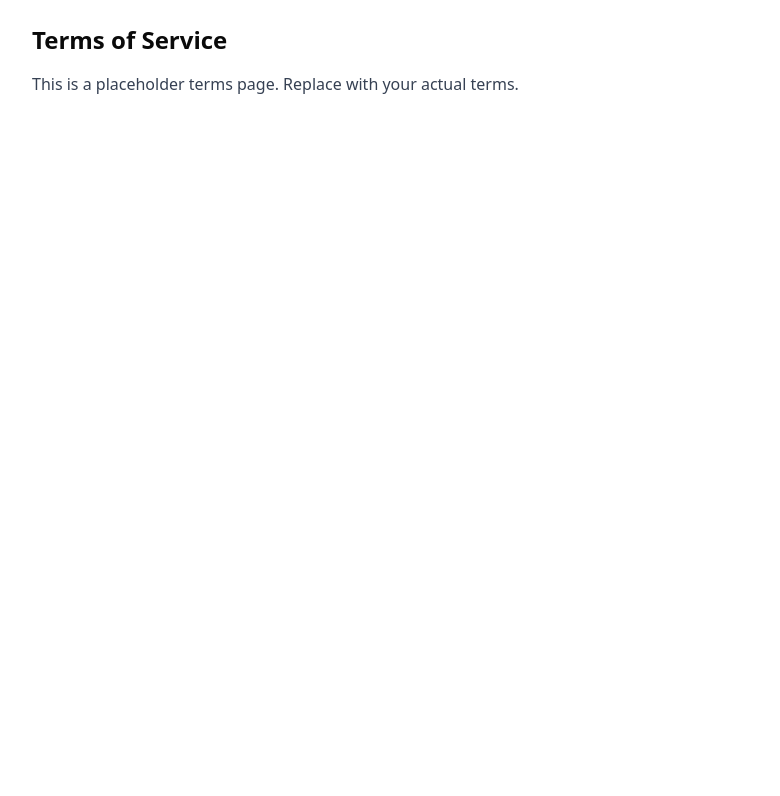
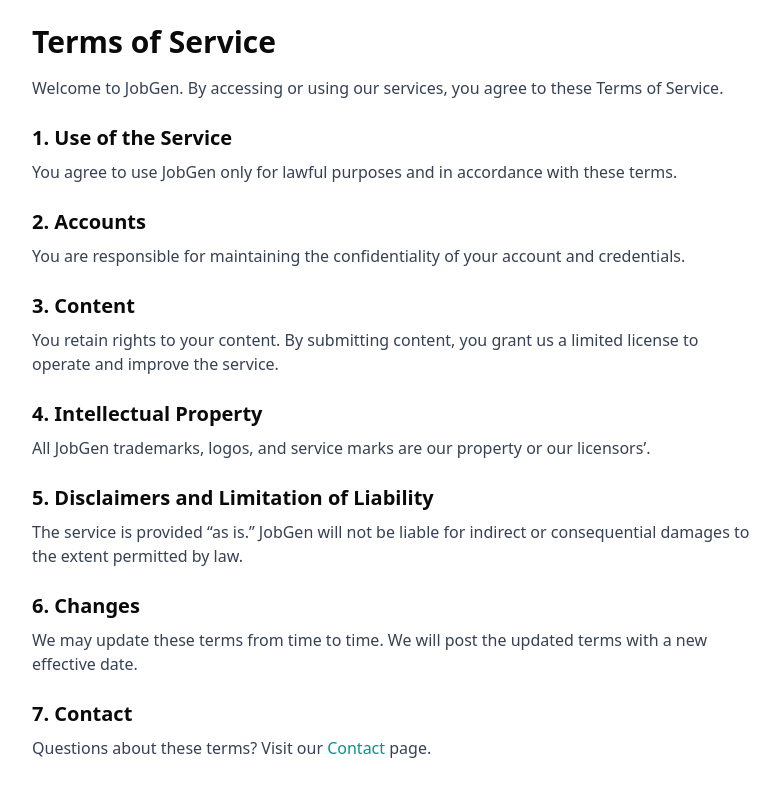
Before and after one commit to naolaboma/JobGen, a Next.js app in the folder frontend/: page /terms in a window 1280 px wide. Shown: the top 796 px of the page, without its empty margins (248-1028 px from the left). Built offline with nearby package versions, Linux system fonts and the light colour scheme; no server answers.

Commit message:
corrected about us ... sections

```diff
--- a/frontend/app/about/page.tsx
+++ b/frontend/app/about/page.tsx
@@ -1,8 +1,40 @@
 export default function AboutPage() {
   return (
     <main className="max-w-3xl mx-auto p-6">
-      <h1 className="text-2xl font-bold mb-4">About JobGen</h1>
-      <p className="text-gray-700">This is a placeholder About page.</p>
+      <h1 className="text-3xl font-bold mb-4">About JobGen</h1>
+      <p className="text-gray-700 mb-6">
+        JobGen helps candidates generate tailored resumes and cover letters,
+        discover relevant jobs, and streamline applications with AI assistance.
+      </p>
+
+      <section className="space-y-3 mb-8">
+        <h2 className="text-xl font-semibold">Our Mission</h2>
+        <p className="text-gray-700">
+          Make job search faster, smarter, and more inclusive by giving everyone
+          access to AI-powered career tools.
+        </p>
+      </section>
+
+      <section className="space-y-3 mb-8">
+        <h2 className="text-xl font-semibold">What We Do</h2>
+        <ul className="list-disc pl-5 text-gray-700 space-y-2">
+          <li>Parse and enhance your CV to highlight your strengths.</li>
+          <li>Match you with roles based on your skills and interests.</li>
+          <li>Generate role-specific cover letters and application answers.</li>
+          <li>Track applications and get timely reminders.</li>
+        </ul>
+      </section>
+
+      <section className="space-y-3">
+        <h2 className="text-xl font-semibold">Get in Touch</h2>
+        <p className="text-gray-700">
+          Have feedback or partnership ideas? Visit our{" "}
+          <a href="/contact" className="text-teal-600 hover:underline">
+            Contact
+          </a>{" "}
+          page—we’d love to hear from you.
+        </p>
+      </section>
     </main>
   );
 }
--- a/frontend/app/components/header.tsx
+++ b/frontend/app/components/header.tsx
@@ -18,8 +18,7 @@
           <div className="flex items-center gap-3">
             <div className="w-10 h-10 bg-white rounded-full flex items-center justify-center">
               <div className="w-6 h-6 bg-[#7BBFB3] rounded-full flex items-center justify-center">
-                <div className="flex gap-1">
-                </div>
+                <div className="flex gap-1"></div>
               </div>
             </div>
             <span className="text-xl font-semibold text-white dark:text-gray-100">
@@ -29,16 +28,22 @@
 
           {/* Desktop Navigation */}
           <nav className="hidden md:flex items-center gap-8">
-            <a href="#" className="hover:text-gray-200 transition-colors">
+            <a
+              href="/user-home/fallback-page"
+              className="hover:text-gray-200 transition-colors"
+            >
               Jobs
             </a>
-            <a href="#" className="hover:text-gray-200 transition-colors">
+            <a href="/blog" className="hover:text-gray-200 transition-colors">
               Blog
             </a>
-            <a href="#" className="hover:text-gray-200 transition-colors">
+            <a href="/about" className="hover:text-gray-200 transition-colors">
               About
             </a>
-            <a href="#" className="hover:text-gray-200 transition-colors">
+            <a
+              href="/contact"
+              className="hover:text-gray-200 transition-colors"
+            >
               Contact
             </a>
             <div className="w-8 h-8 rounded-full overflow-hidden cursor-pointer">
@@ -70,25 +75,32 @@
           <div className="md:hidden py-4 border-t border-white/20">
             <div className="flex flex-col gap-4">
               <a
-                href="#"
+                href="/blog"
                 onClick={closeMobileMenu}
                 className="hover:text-gray-200 transition-colors"
               >
                 Blog
               </a>
               <a
-                href="#"
+                href="/about"
                 onClick={closeMobileMenu}
                 className="hover:text-gray-200 transition-colors"
               >
                 About
               </a>
               <a
-                href="#"
+                href="/contact"
                 onClick={closeMobileMenu}
                 className="hover:text-gray-200 transition-colors"
               >
                 Contact
+              </a>
+              <a
+                href="/user-home/fallback-page"
+                onClick={closeMobileMenu}
+                className="hover:text-gray-200 transition-colors"
+              >
+                Jobs
               </a>
             </div>
           </div>
--- a/frontend/app/components/landingPage/FooterSection.tsx
+++ b/frontend/app/components/landingPage/FooterSection.tsx
@@ -67,24 +67,30 @@
             <ul className="space-y-2 text-gray-400 dark:text-gray-300">
               <li>
                 <a
-                  href="#"
+                  href="/support"
                   className="hover:text-white dark:hover:text-[#44C3BB] transition-colors"
                 >
                   Help Center
                 </a>
               </li>
               <li>
-                <a href="#" className="hover:text-white transition-colors">
+                <a
+                  href="/contact"
+                  className="hover:text-white transition-colors"
+                >
                   Contact Us
                 </a>
               </li>
               <li>
-                <a href="#" className="hover:text-white transition-colors">
+                <a
+                  href="/privacy"
+                  className="hover:text-white transition-colors"
+                >
                   Privacy Policy
                 </a>
               </li>
               <li>
-                <a href="#" className="hover:text-white transition-colors">
+                <a href="/terms" className="hover:text-white transition-colors">
                   Terms of Service
                 </a>
               </li>
--- a/frontend/app/privacy/page.tsx
+++ b/frontend/app/privacy/page.tsx
@@ -1,11 +1,61 @@
 export default function PrivacyPage() {
   return (
     <main className="max-w-3xl mx-auto p-6">
-      <h1 className="text-2xl font-bold mb-4">Privacy Policy</h1>
-      <p className="text-gray-700">
-        This is a placeholder privacy policy page. Update with your actual
-        policy.
+      <h1 className="text-3xl font-bold mb-4">Privacy Policy</h1>
+      <p className="text-gray-700 mb-6">
+        Effective date: {new Date().getFullYear()}
       </p>
+
+      <section className="space-y-2 mb-6">
+        <h2 className="text-xl font-semibold">Information We Collect</h2>
+        <p className="text-gray-700">
+          Account details, profile/CV data you upload, usage analytics, and
+          communications.
+        </p>
+      </section>
+
+      <section className="space-y-2 mb-6">
+        <h2 className="text-xl font-semibold">How We Use Information</h2>
+        <p className="text-gray-700">
+          To provide and improve JobGen services, personalize recommendations,
+          support you, and ensure security.
+        </p>
+      </section>
+
+      <section className="space-y-2 mb-6">
+        <h2 className="text-xl font-semibold">Sharing</h2>
+        <p className="text-gray-700">
+          We do not sell your data. We may share with service providers under
+          strict contracts and as required by law.
+        </p>
+      </section>
+
+      <section className="space-y-2 mb-6">
+        <h2 className="text-xl font-semibold">Security</h2>
+        <p className="text-gray-700">
+          We use industry-standard measures to protect your data. No method is
+          100% secure.
+        </p>
+      </section>
+
+      <section className="space-y-2 mb-6">
+        <h2 className="text-xl font-semibold">Your Rights</h2>
+        <p className="text-gray-700">
+          You can access, correct, or delete your data, and control marketing
+          communications, subject to applicable law.
+        </p>
+      </section>
+
+      <section className="space-y-2">
+        <h2 className="text-xl font-semibold">Contact</h2>
+        <p className="text-gray-700">
+          Questions? Visit our{" "}
+          <a href="/contact" className="text-teal-600 hover:underline">
+            Contact
+          </a>{" "}
+          page.
+        </p>
+      </section>
     </main>
   );
 }
--- a/frontend/app/terms/page.tsx
+++ b/frontend/app/terms/page.tsx
@@ -1,10 +1,72 @@
 export default function TermsPage() {
   return (
     <main className="max-w-3xl mx-auto p-6">
-      <h1 className="text-2xl font-bold mb-4">Terms of Service</h1>
-      <p className="text-gray-700">
-        This is a placeholder terms page. Replace with your actual terms.
+      <h1 className="text-3xl font-bold mb-4">Terms of Service</h1>
+      <p className="text-gray-700 mb-6">
+        Welcome to JobGen. By accessing or using our services, you agree to
+        these Terms of Service.
       </p>
+
+      <section className="space-y-2 mb-6">
+        <h2 className="text-xl font-semibold">1. Use of the Service</h2>
+        <p className="text-gray-700">
+          You agree to use JobGen only for lawful purposes and in accordance
+          with these terms.
+        </p>
+      </section>
+
+      <section className="space-y-2 mb-6">
+        <h2 className="text-xl font-semibold">2. Accounts</h2>
+        <p className="text-gray-700">
+          You are responsible for maintaining the confidentiality of your
+          account and credentials.
+        </p>
+      </section>
+
+      <section className="space-y-2 mb-6">
+        <h2 className="text-xl font-semibold">3. Content</h2>
+        <p className="text-gray-700">
+          You retain rights to your content. By submitting content, you grant us
+          a limited license to operate and improve the service.
+        </p>
+      </section>
+
+      <section className="space-y-2 mb-6">
+        <h2 className="text-xl font-semibold">4. Intellectual Property</h2>
+        <p className="text-gray-700">
+          All JobGen trademarks, logos, and service marks are our property or
+          our licensors’.
+        </p>
+      </section>
+
+      <section className="space-y-2 mb-6">
+        <h2 className="text-xl font-semibold">
+          5. Disclaimers and Limitation of Liability
+        </h2>
+        <p className="text-gray-700">
+          The service is provided “as is.” JobGen will not be liable for
+          indirect or consequential damages to the extent permitted by law.
+        </p>
+      </section>
+
+      <section className="space-y-2 mb-6">
+        <h2 className="text-xl font-semibold">6. Changes</h2>
+        <p className="text-gray-700">
+          We may update these terms from time to time. We will post the updated
+          terms with a new effective date.
+        </p>
+      </section>
+
+      <section className="space-y-2">
+        <h2 className="text-xl font-semibold">7. Contact</h2>
+        <p className="text-gray-700">
+          Questions about these terms? Visit our{" "}
+          <a href="/contact" className="text-teal-600 hover:underline">
+            Contact
+          </a>{" "}
+          page.
+        </p>
+      </section>
     </main>
   );
 }
--- a/frontend/lib/api.ts
+++ b/frontend/lib/api.ts
@@ -1,4 +1,6 @@
-export const API_BASE = (process.env.NEXT_PUBLIC_API_URL || "http://localhost:8080").replace(/\/+$/, "");
+export const API_BASE = (
+  process.env.NEXT_PUBLIC_API_URL || "http://localhost:8080"
+).replace(/\/+$/, "");
 
 export function apiUrl(path: string) {
   const p = path.startsWith("/") ? path : `/${path}`;
```
Also changed, not shown: frontend/app/chat-bot-after-web/chat-bot-after-web.tsx (+6 -15 lines), frontend/app/components/SignUpForm.tsx (+2 -5 lines), frontend/app/verify-email/page.tsx (+4 -10 lines), 1 other file (tests, documents, lock files or other folders).
